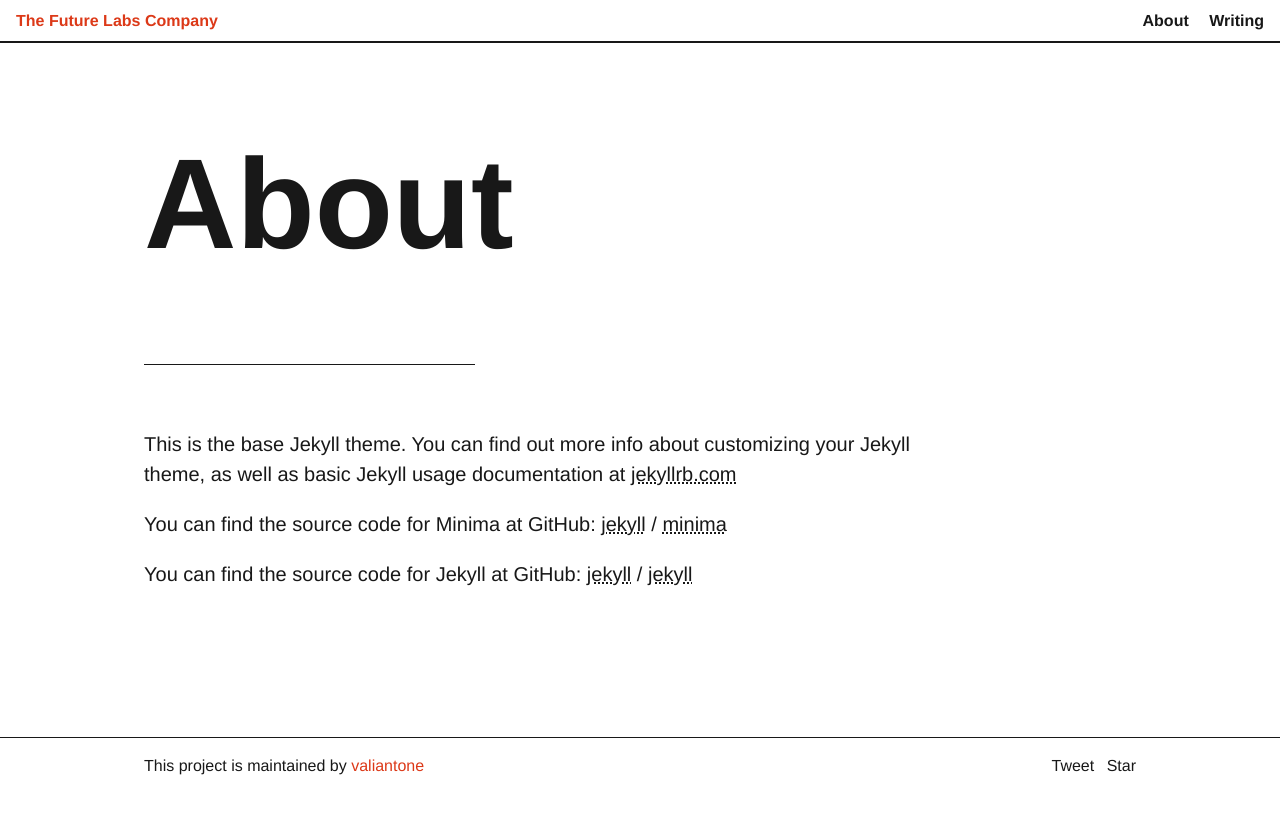
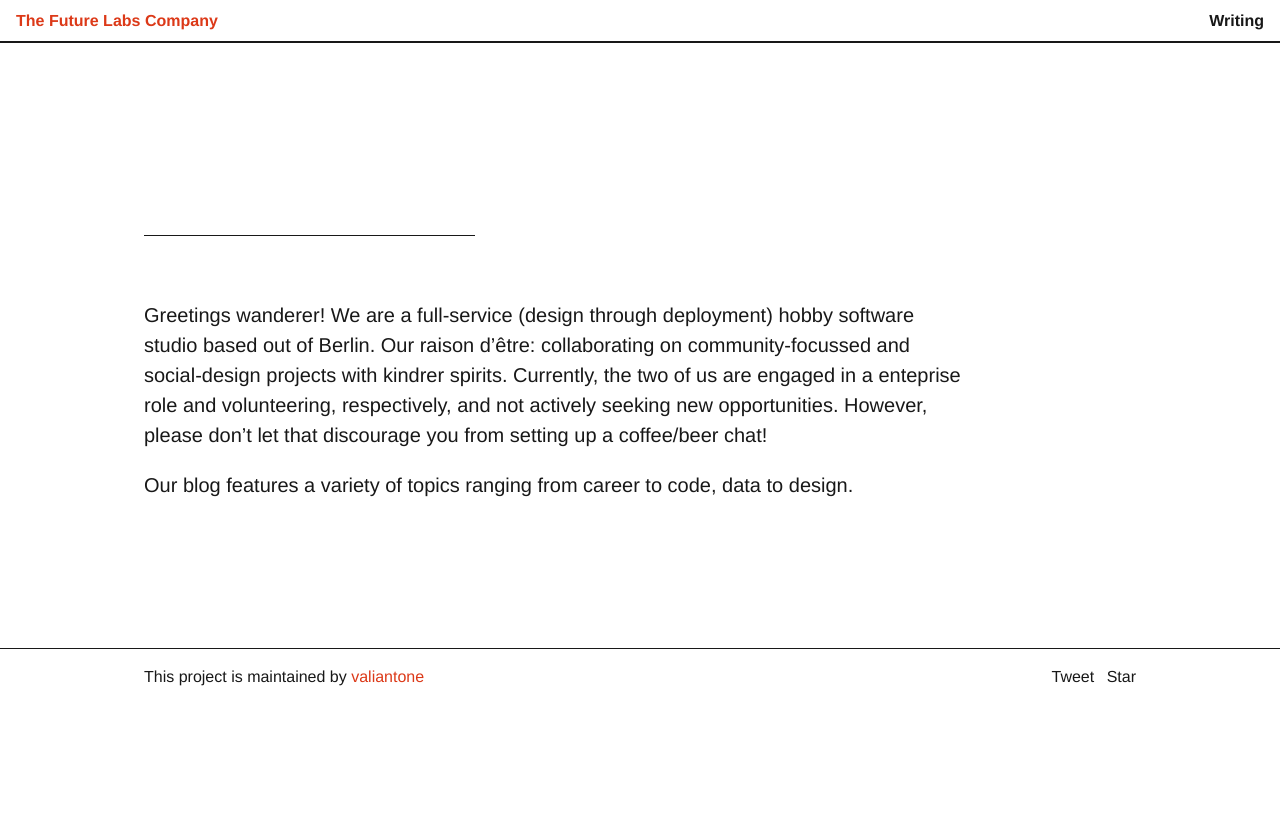
Before and after one commit to valiantone/valiantone.github.io, a Jekyll site: the page built from about.md, in a window 1280 px wide. Shown: the top 814 px of the page. Built offline with Jekyll 4.4.1, drawn with Linux system fonts in a browser that asks for light colours; our own code applies the rules of GitHub Pages for plain Markdown files; comment, search, counter and statistics services are not loaded.

Commit message:
feat: adds about description

```diff
--- a/about.md
+++ b/about.md
@@ -1,18 +1,3 @@
----
-layout: page
-title: About
-permalink: /about/
----
+Greetings wanderer! We are a full-service (design through deployment) hobby software studio based out of Berlin. Our raison d'être: collaborating on community-focussed and social-design projects with kindrer spirits. Currently, the two of us are engaged in a enteprise role and volunteering, respectively, and not actively seeking new opportunities. However, please don't let that discourage you from setting up a coffee/beer chat!
 
-This is the base Jekyll theme. You can find out more info about customizing your Jekyll theme, as well as basic Jekyll usage documentation at [jekyllrb.com](https://jekyllrb.com/)
-
-You can find the source code for Minima at GitHub:
-[jekyll][jekyll-organization] /
-[minima](https://github.com/jekyll/minima)
-
-You can find the source code for Jekyll at GitHub:
-[jekyll][jekyll-organization] /
-[jekyll](https://github.com/jekyll/jekyll)
-
-
-[jekyll-organization]: https://github.com/jekyll
+Our blog features a variety of topics ranging from career to code, data to design.
```
